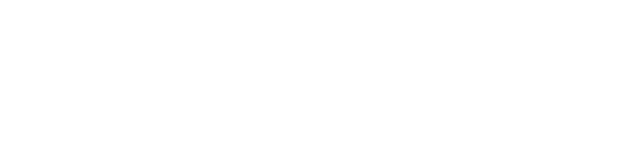
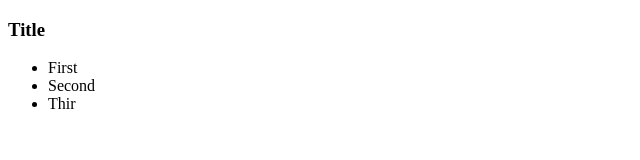
Before and after one commit to Ascaron70/TestProject, a plain HTML site: page TestProject/new/Index.html in a window 1280 px wide. Shown: the whole page, without its empty margins (0-640 px from the left). Drawn offline with Linux system fonts and the light colour scheme.

Commit message:
Added a title and a ul

```diff
--- a/TestProject/new/Index.html
+++ b/TestProject/new/Index.html
@@ -5,6 +5,11 @@
     <title>Title</title>
 </head>
 <body>
-
+	<h3>Title</h3>
+	<ul>
+		<li>First</li>
+		<li>Second</li>
+		<li>Thir</li>
+	</ul>
 </body>
 </html>
```
